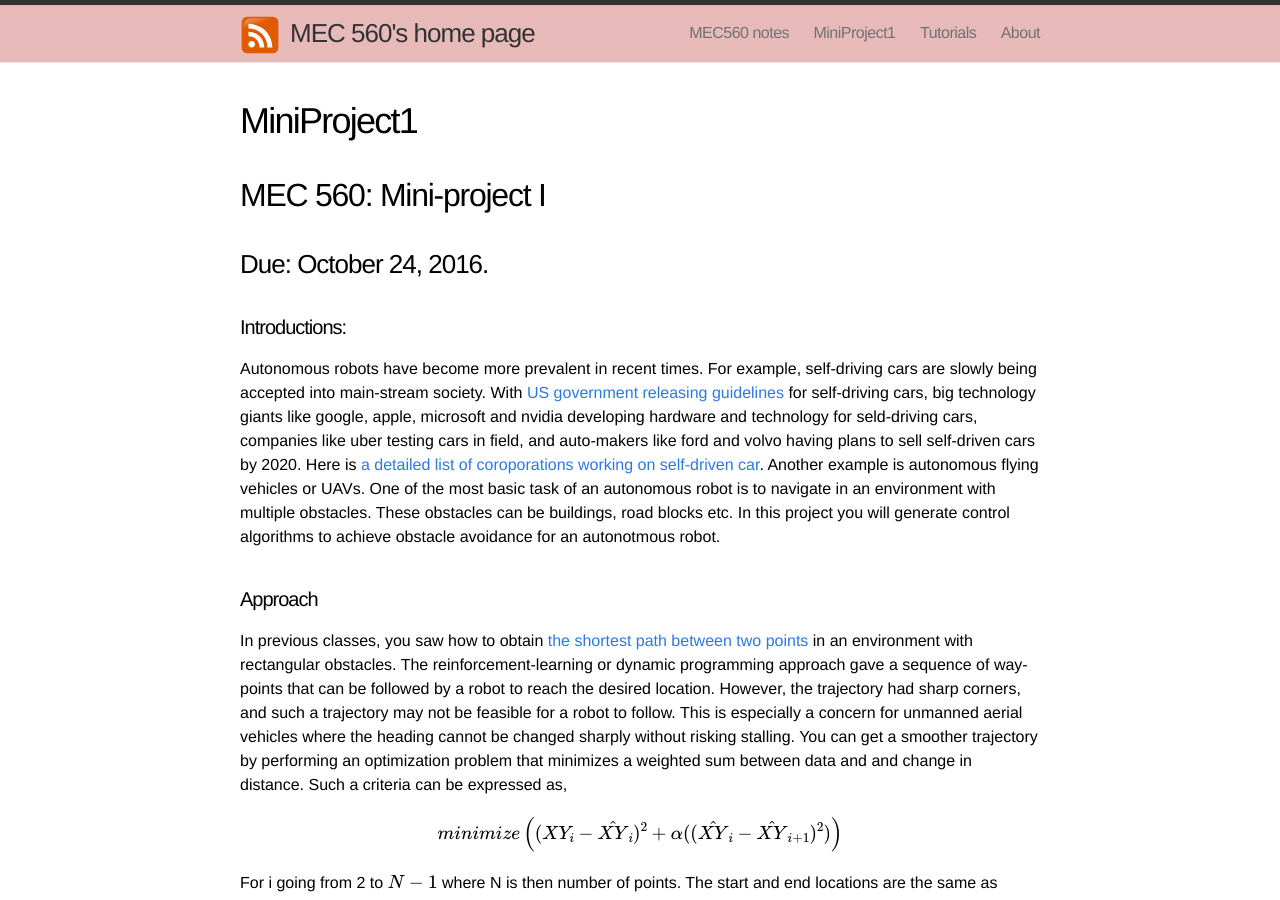
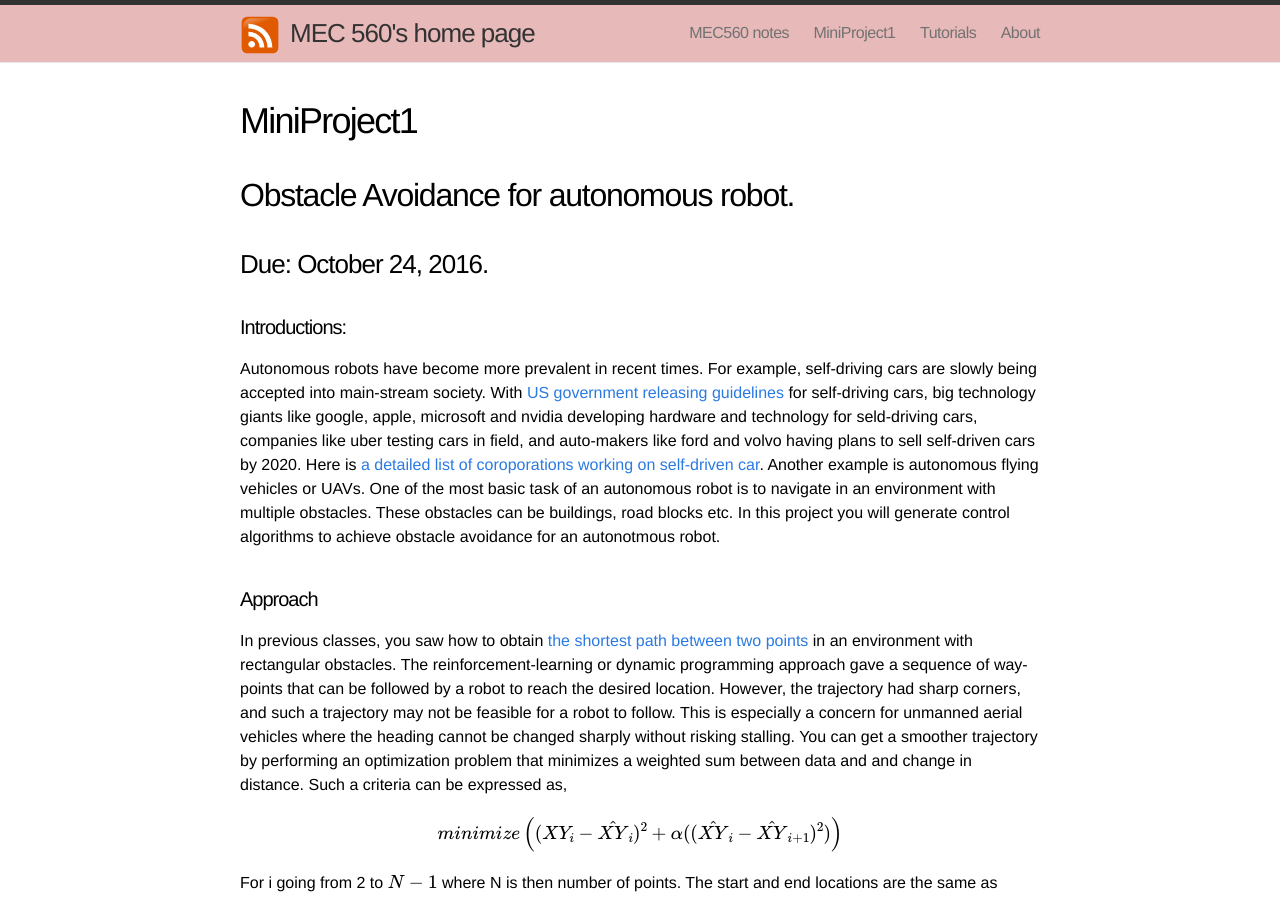
Before and after one commit to mec560sbu/mec560sbu.github.io, a Jekyll site: the page built from MiniProject.md, in a window 1280 px wide and 900 px high. Built offline with Jekyll 4.4.1, drawn with Linux system fonts in a browser that asks for light colours; formulas are drawn with MathJax 3.

Commit message:
fixed title

```diff
--- a/MiniProject.md
+++ b/MiniProject.md
@@ -7,7 +7,7 @@ permalink: miniproject1
 
 
 
-## MEC 560: Mini-project I
+## Obstacle Avoidance for autonomous robot.
 ### Due: October 24, 2016.
 
 
```
Also changed, not shown: 1 other file.
